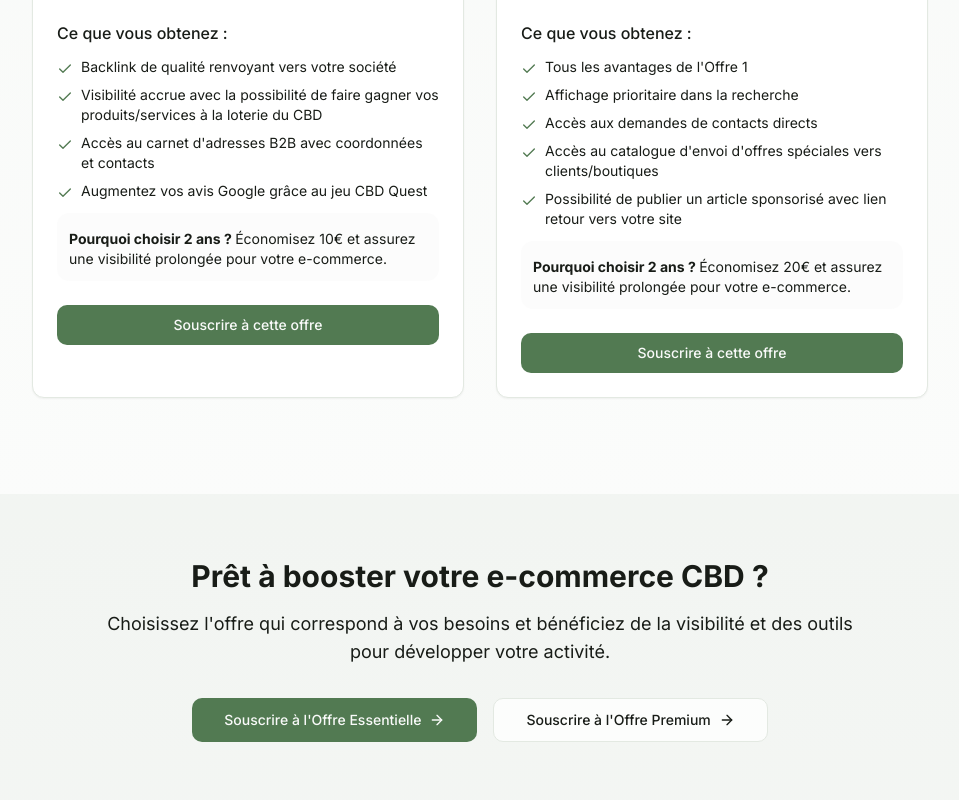
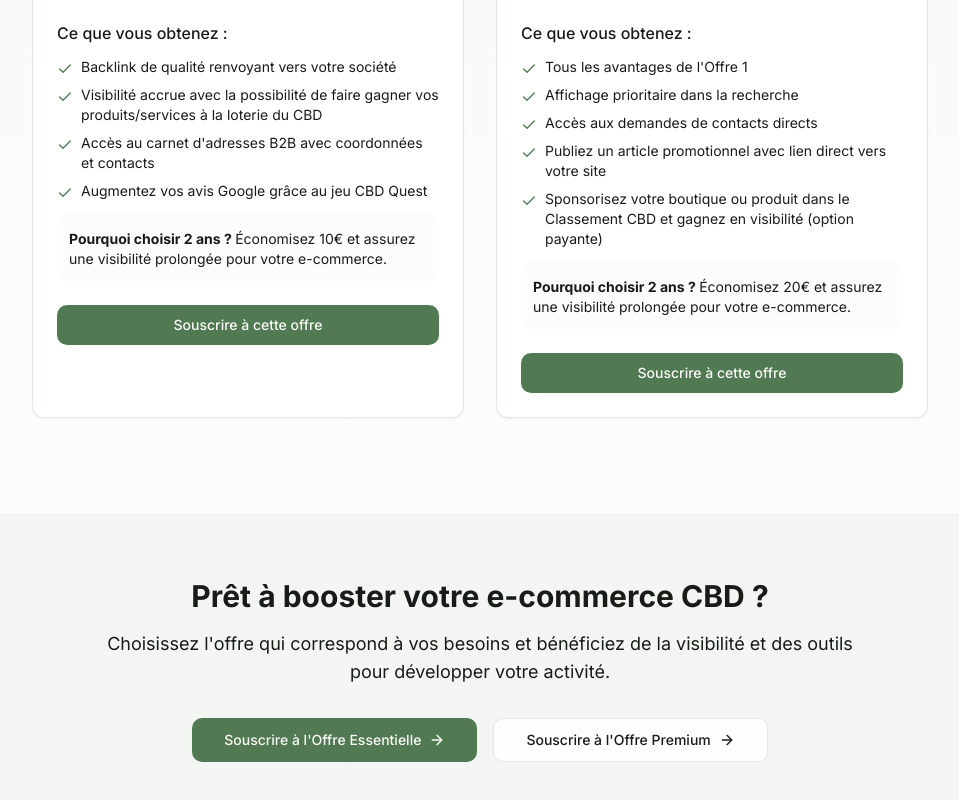
Before and after one commit to Nickotaurus/cbdconnectpeople, a React (Vite) app: page /e-commerce/subscription in a window 1280 px wide. Shown: the part 1499-2299 px from the top of the page, without its empty margins (160-1119 px from the left). Built offline with nearby package versions, Linux system fonts and the light colour scheme.

Commit message:
Refactor: Update premium offer description
Update the description of the premium offer to reflect the changes requested in the prompt.

```diff
--- a/src/components/SubscriptionPlans.tsx
+++ b/src/components/SubscriptionPlans.tsx
@@ -3,7 +3,7 @@ import { CheckIcon } from "lucide-react";
 import { Button } from "@/components/ui/button";
 import { Card, CardContent, CardDescription, CardFooter, CardHeader, CardTitle } from "@/components/ui/card";
 import { toast } from "@/hooks/use-toast";
-import { subscriptionPlans } from "@/utils/data";
+import { subscriptionPlans } from "@/data/subscriptionData";
 
 interface SubscriptionPlansProps {
   onSelectPlan?: (planId: string) => void;
--- a/src/data/subscriptionData.ts
+++ b/src/data/subscriptionData.ts
@@ -22,6 +22,8 @@ export const subscriptionPlans = [
       "Statistiques de visite",
       "Coupons illimités",
       "Support prioritaire",
+      "Publiez un article promotionnel avec lien direct vers votre site",
+      "Sponsorisez votre boutique ou produit dans le Classement CBD et gagnez en visibilité (option payante)",
     ],
     isPopular: true,
   },
--- a/src/pages/EcommerceSubscriptionPage.tsx
+++ b/src/pages/EcommerceSubscriptionPage.tsx
@@ -83,8 +83,8 @@ const EcommerceSubscriptionPage = () => {
         "Tous les avantages de l'Offre 1",
         "Affichage prioritaire dans la recherche",
         "Accès aux demandes de contacts directs",
-        "Accès au catalogue d'envoi d'offres spéciales vers clients/boutiques",
-        "Possibilité de publier un article sponsorisé avec lien retour vers votre site"
+        "Publiez un article promotionnel avec lien direct vers votre site",
+        "Sponsorisez votre boutique ou produit dans le Classement CBD et gagnez en visibilité (option payante)"
       ],
       icon: <Award className="h-8 w-8 text-primary" />
     }
--- a/src/pages/Partners.tsx
+++ b/src/pages/Partners.tsx
@@ -112,8 +112,8 @@ const subscriptionOffers = [
       'Tous les avantages de l\'offre Visibilité Essentielle',
       'Affichage prioritaire dans la recherche',
       'Accès aux demandes de contacts directs',
-      'Accès au catalogue d\'envoi d\'offres spéciales vers clients/boutiques',
-      'Possibilité de publier un article sponsorisé avec lien retour vers votre site'
+      'Publiez un article promotionnel avec lien direct vers votre site',
+      'Sponsorisez votre boutique ou produit dans le Classement CBD et gagnez en visibilité (option payante)'
     ],
     icon: <Award className="h-8 w-8 text-primary" />
   }
--- a/src/pages/PartnersSubscriptionPage.tsx
+++ b/src/pages/PartnersSubscriptionPage.tsx
@@ -1,4 +1,3 @@
-
 import { useState } from 'react';
 import { useNavigate, useLocation } from 'react-router-dom';
 import { Button } from "@/components/ui/button";
```
